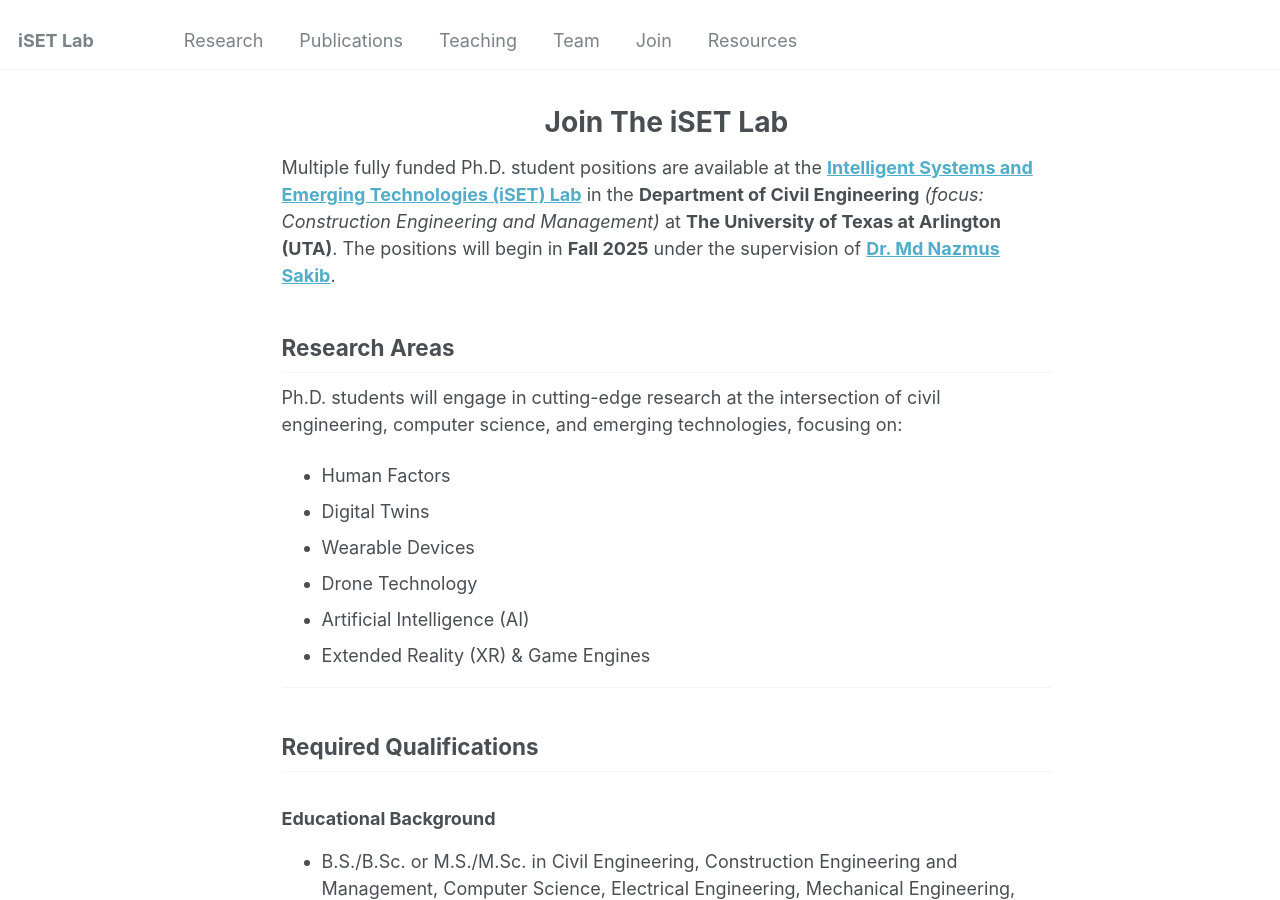
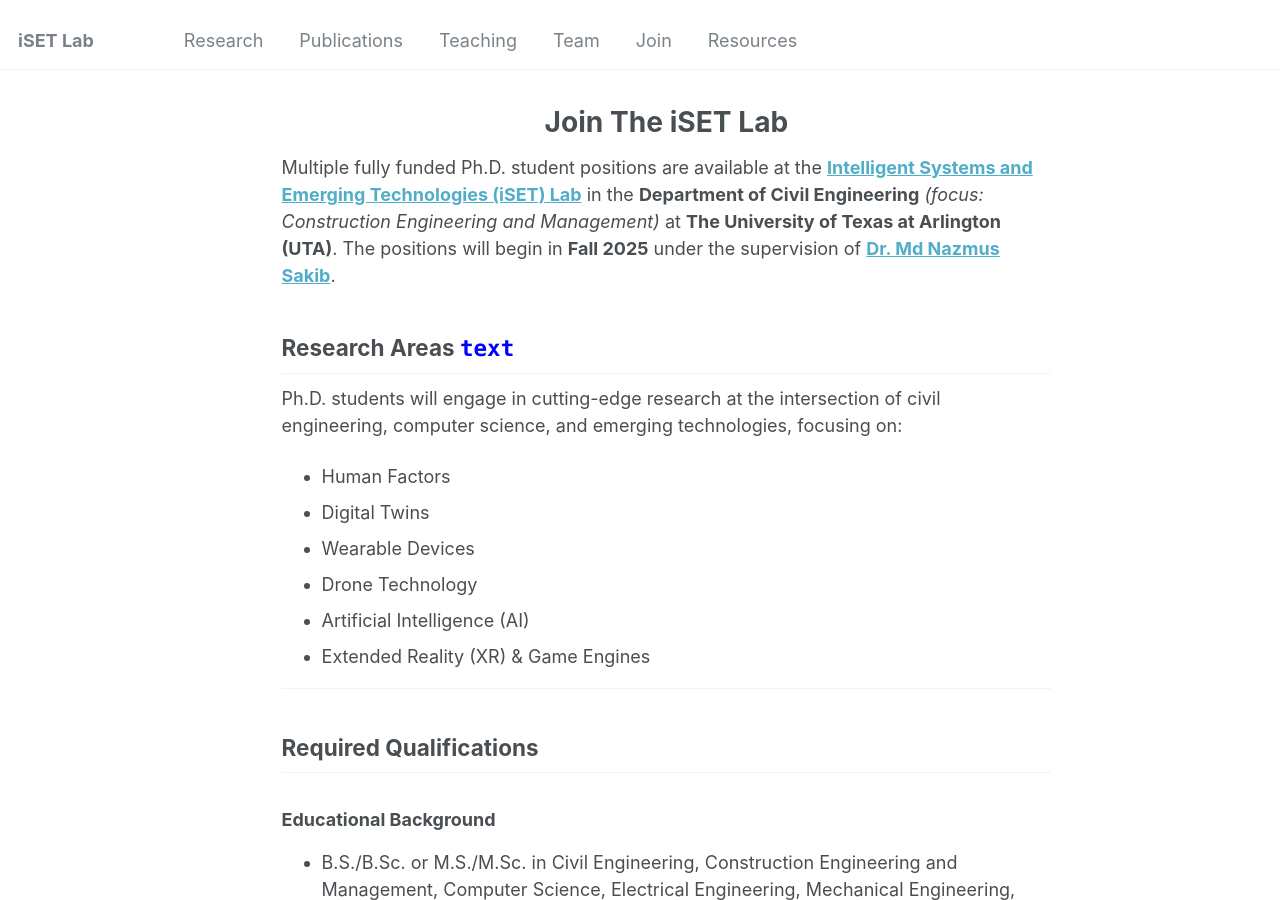
Before and after one commit to iSET-LAB/iSET-LAB.github.io, a Jekyll site: the page built from _pages/join.md, in a window 1280 px wide and 900 px high. Built offline with Jekyll 4.4.1, drawn with Linux system fonts in a browser that asks for light colours.

Commit message:
Update join.md

```diff
--- a/_pages/join.md
+++ b/_pages/join.md
@@ -12,7 +12,7 @@
 
 Multiple fully funded Ph.D. student positions are available at the **[Intelligent Systems and Emerging Technologies (iSET) Lab](https://iset-lab.github.io)** in the **Department of Civil Engineering** *(focus: Construction Engineering and Management)* at **The University of Texas at Arlington (UTA)**. The positions will begin in **Fall 2025** under the supervision of **[Dr. Md Nazmus Sakib](https://www.uta.edu/academics/faculty/profile?user=mdnazmus.sakib)**.
 
-## **Research Areas**
+## **Research Areas** <code style="color : blue">text</code>
 Ph.D. students will engage in cutting-edge research at the intersection of civil engineering, computer science, and emerging technologies, focusing on:
 - Human Factors
 - Digital Twins
```
